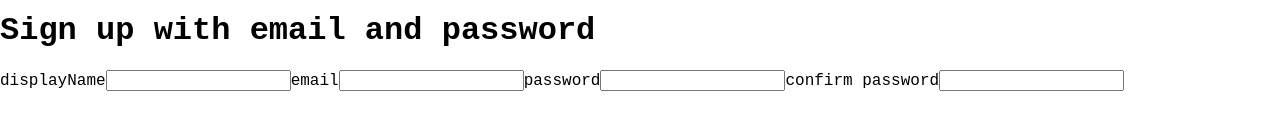
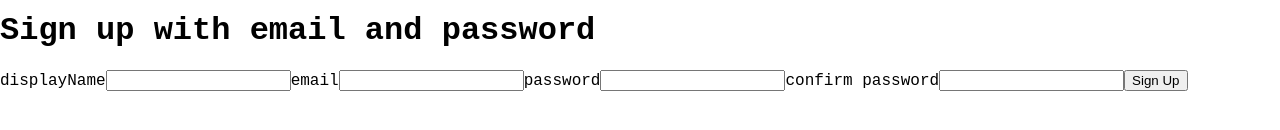
Before and after one commit to fiokee/clothing-store.github.io, a React (Create React App) app: page /signIn in a window 1280 px wide. Shown: the part 184-314 px from the top of the page. Built offline with nearby package versions, Linux system fonts and the light colour scheme.

Commit message:
added a condition for userauth

```diff
--- a/src/components/signUp-form/signUp.js
+++ b/src/components/signUp-form/signUp.js
@@ -20,15 +20,23 @@ const handleChange = (event)=>{
 }
     const handleSubmit = async (event)=>{
         event.preventDefault();
+
+        // checking for confirm password if they do match//
         if(password != confirmPassword){
             alert("password do not match");
             return;
+        }
+        try{
+            const response = await createUserAuthWithEmailAndPassword(email, password);
+            console.log(response)
+        }catch(error){
+            console.log("user creation encounter error", error);
         }
     }
     return(
         <div>
             <h1>Sign up with email and password</h1>
-            <form onSubmit={()=>{}}>
+            <form onSubmit={handleSubmit}>
                 <label>displayName</label>
                 <input required type="text" onChange={handleChange} name="displayName" value={displayName} ></input>
                 <label>email</label>
@@ -37,6 +45,7 @@ const handleChange = (event)=>{
                 <input required type="password" onChange={handleChange} name="password" value={password} ></input>
                 <label>confirm password</label>
                 <input required type="password" onChange={handleChange} name="confirmPassword" value={confirmPassword} ></input>
+            <button type="sunmit">Sign Up</button>
             </form>
         </div>
     )
```
